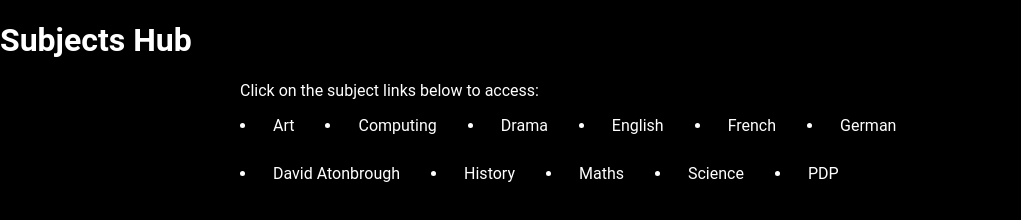
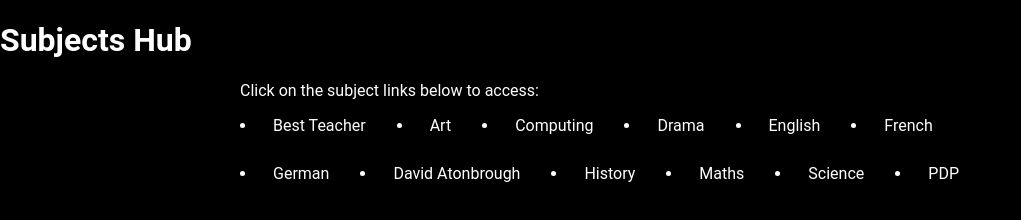
Before and after one commit to AlfieTerryyy/school.AlfieTerryyy.github.io, a plain HTML site: page index.html in a window 1280 px wide. Shown: the whole page, without its empty margins (0-1021 px from the left). Drawn offline with Linux system fonts and the light colour scheme.

Commit message:
Update index.html

```diff
--- a/index.html
+++ b/index.html
@@ -13,6 +13,9 @@
         <div class="container">
     <p>Click on the subject links below to access:</p>
     <nav>
+        <li><a class="subject-link" href="https://school.alfieterry.co.uk/bt.pdf">Best Teacher</a></li>
+        <br>
+        <br>
         <li><a class="subject-link" href="https://school.alfieterry.co.uk/art">Art</a></li>
         <br>
         <br>
```
